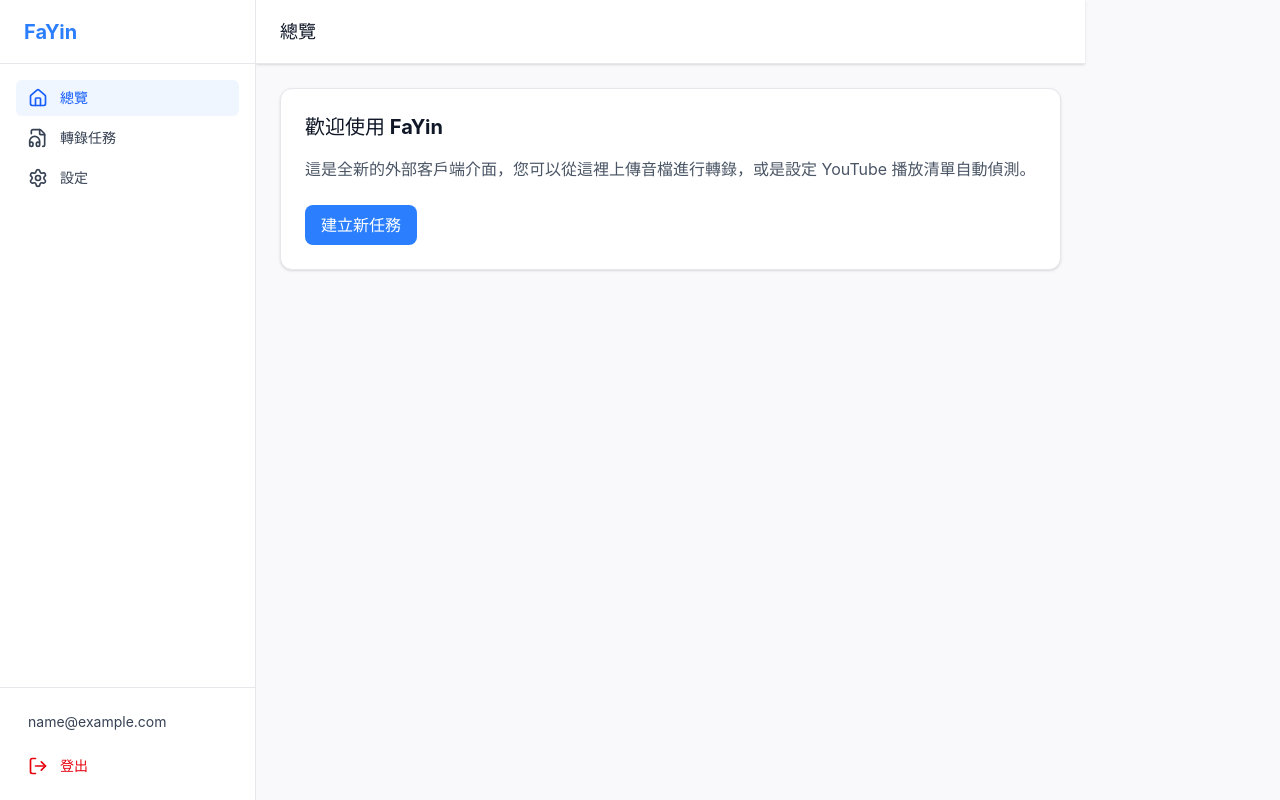
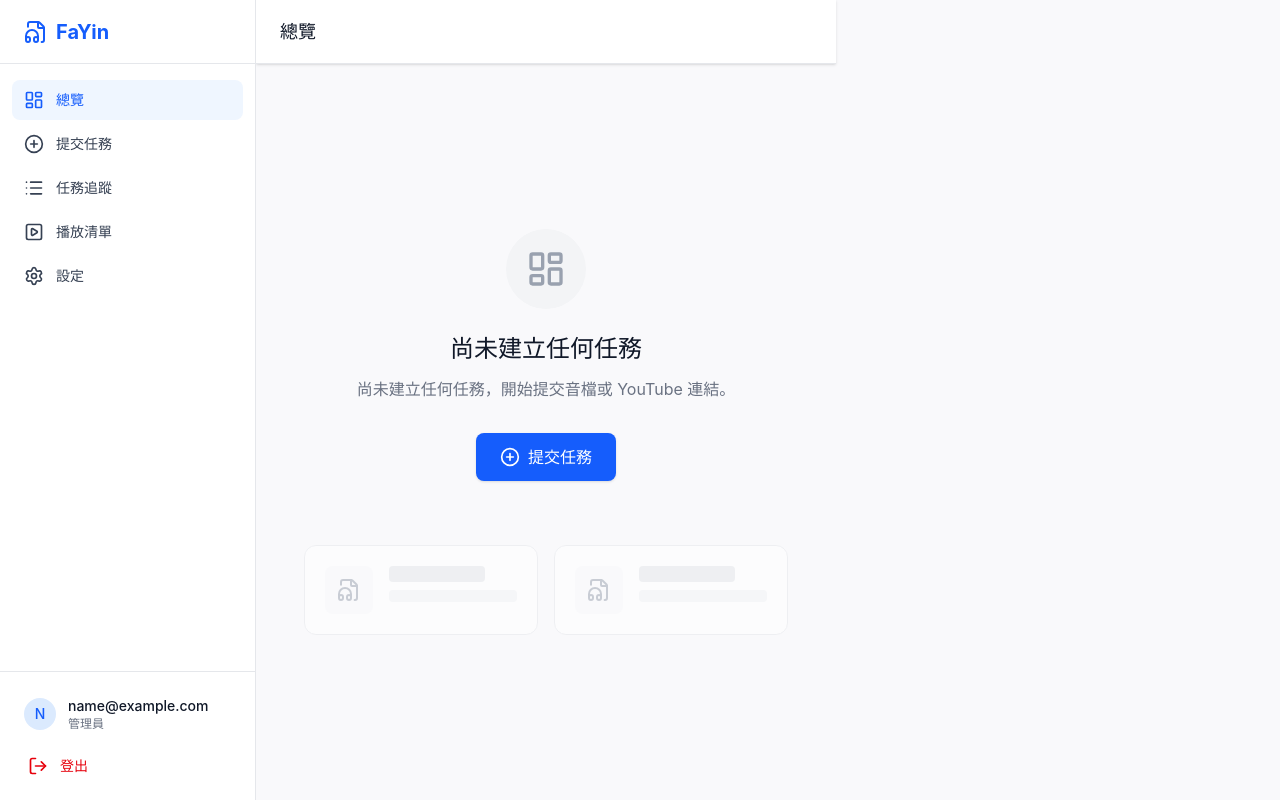
Before and after one commit to bbudaedu/ai-whisper, a React (Vite) app in the folder web-ui-external/: page / in a window 1280 px wide. Built offline with nearby package versions, Linux system fonts and the light colour scheme; no server answers; sample sign-in values are in the browser's storage.

Commit message:
feat(ui): implement main navigation structure and Dashboard view for external UI

```diff
--- a/web-ui-external/src/App.tsx
+++ b/web-ui-external/src/App.tsx
@@ -1,99 +1,113 @@
-import { useState } from 'react'
-import { Menu, X, Home, FileAudio, Settings, LogOut } from 'lucide-react'
-import { BrowserRouter, Routes, Route, Navigate } from 'react-router-dom'
-import { AuthProvider, useAuth } from './auth/AuthContext'
+import { useState, useEffect } from 'react'
+import { Menu, X } from 'lucide-react'
+import { BrowserRouter, Routes, Route, Navigate, useLocation } from 'react-router-dom'
+import { AuthProvider } from './auth/AuthContext'
 import { ProtectedRoute } from './components/ProtectedRoute'
 import Login from './pages/Login'
+import Dashboard from './pages/Dashboard'
+import Navigation from './components/Navigation'
+
+// Title updater component
+function PageTitle() {
+  const location = useLocation();
+  const [title, setTitle] = useState('總覽');
+
+  useEffect(() => {
+    switch (location.pathname) {
+      case '/':
+        setTitle('總覽');
+        break;
+      case '/submit':
+        setTitle('提交任務');
+        break;
+      case '/track':
+        setTitle('任務追蹤');
+        break;
+      case '/playlists':
+        setTitle('播放清單');
+        break;
+      case '/settings':
+        setTitle('設定');
+        break;
+      default:
+        setTitle('FaYin');
+    }
+  }, [location]);
+
+  return <h1 className="text-lg font-semibold text-gray-900 dark:text-white">{title}</h1>;
+}
 
 function AppLayout() {
   const [sidebarOpen, setSidebarOpen] = useState(false)
-  const { logout, user } = useAuth()
 
   const toggleSidebar = () => setSidebarOpen(!sidebarOpen)
-
-  const handleLogout = () => {
-    logout()
-  }
+  const closeSidebar = () => setSidebarOpen(false)
 
   return (
-    <div className="flex w-full min-h-screen">
+    <div className="flex w-full min-h-screen pb-16 md:pb-0"> {/* Padding bottom for mobile nav */}
       {/* Mobile overlay */}
       {sidebarOpen && (
         <div
           className="fixed inset-0 z-40 bg-black/50 md:hidden"
-          onClick={() => setSidebarOpen(false)}
+          onClick={closeSidebar}
         />
       )}
 
-      {/* Sidebar */}
+      {/* Desktop Sidebar */}
       <aside
         className={`fixed inset-y-0 left-0 z-50 w-64 transform transition-transform duration-300 ease-in-out md:relative md:translate-x-0 ${
           sidebarOpen ? 'translate-x-0' : '-translate-x-full'
+        } bg-white dark:bg-[#161b22] border-r border-gray-200 dark:border-gray-800 flex flex-col hidden md:flex`}
+      >
+        <Navigation isMobile={false} onCloseMobile={closeSidebar} />
+      </aside>
+
+      {/* Mobile Sidebar (Slide-out menu for mobile if needed, though bottom nav is primary) */}
+      <aside
+        className={`fixed inset-y-0 left-0 z-50 w-64 transform transition-transform duration-300 ease-in-out md:hidden ${
+          sidebarOpen ? 'translate-x-0' : '-translate-x-full'
         } bg-white dark:bg-[#161b22] border-r border-gray-200 dark:border-gray-800 flex flex-col`}
       >
-        <div className="h-16 flex items-center px-6 border-b border-gray-200 dark:border-gray-800 justify-between">
+        <div className="h-16 flex items-center px-6 border-b border-gray-200 dark:border-gray-800 justify-between shrink-0">
           <span className="text-xl font-bold text-blue-500">FaYin</span>
-          <button className="md:hidden p-2 -mr-2 text-gray-500 hover:text-gray-900 dark:text-gray-400 dark:hover:text-white" onClick={toggleSidebar}>
+          <button className="p-2 -mr-2 text-gray-500 hover:text-gray-900 dark:text-gray-400 dark:hover:text-white" onClick={toggleSidebar}>
             <X className="w-5 h-5" />
           </button>
         </div>
 
-        <nav className="flex-1 p-4 space-y-1">
-          <a href="#" className="flex items-center gap-3 px-3 py-2 text-sm font-medium rounded-md bg-blue-50 dark:bg-blue-900/20 text-blue-600 dark:text-blue-400">
-            <Home className="w-5 h-5" />
-            總覽
-          </a>
-          <a href="#" className="flex items-center gap-3 px-3 py-2 text-sm font-medium rounded-md text-gray-700 dark:text-gray-300 hover:bg-gray-100 dark:hover:bg-gray-800">
-            <FileAudio className="w-5 h-5" />
-            轉錄任務
-          </a>
-          <a href="#" className="flex items-center gap-3 px-3 py-2 text-sm font-medium rounded-md text-gray-700 dark:text-gray-300 hover:bg-gray-100 dark:hover:bg-gray-800">
-            <Settings className="w-5 h-5" />
-            設定
-          </a>
-        </nav>
+        {/* We can still render the Navigation here for mobile slide-out, but pass isMobile=false to render the list layout */}
+        <Navigation isMobile={false} onCloseMobile={closeSidebar} />
+      </aside>
 
-        <div className="p-4 border-t border-gray-200 dark:border-gray-800">
-          <div className="flex items-center justify-between px-3 py-2 text-sm text-gray-700 dark:text-gray-300 mb-2">
-            <span className="truncate">{user?.email || 'User'}</span>
-          </div>
-          <button
-            onClick={handleLogout}
-            className="w-full flex items-center gap-3 px-3 py-2 text-sm font-medium rounded-md text-red-600 dark:text-red-400 hover:bg-red-50 dark:hover:bg-red-900/20 transition-colors"
-          >
-            <LogOut className="w-5 h-5" />
-            登出
-          </button>
-        </div>
-      </aside>
+      {/* Mobile Bottom Navigation */}
+      <div className="md:hidden">
+        <Navigation isMobile={true} />
+      </div>
 
       {/* Main Content Area */}
       <main className="flex-1 flex flex-col min-w-0 bg-[#f9f9fb] dark:bg-[#0f1115]">
         {/* Header */}
-        <header className="h-16 flex items-center px-4 md:px-6 bg-white dark:bg-[#161b22] border-b border-gray-200 dark:border-gray-800 shadow-sm sticky top-0 z-30">
+        <header className="h-16 flex items-center px-4 md:px-6 bg-white dark:bg-[#161b22] border-b border-gray-200 dark:border-gray-800 shadow-sm sticky top-0 z-30 shrink-0">
           <button
             className="p-2 -ml-2 mr-4 md:hidden text-gray-500 hover:text-gray-900 dark:text-gray-400 dark:hover:text-white"
             onClick={toggleSidebar}
           >
             <Menu className="w-6 h-6" />
           </button>
-          <h1 className="text-lg font-semibold text-gray-900 dark:text-white">總覽</h1>
+          <PageTitle />
         </header>
 
         {/* Content */}
         <div className="p-4 md:p-6 flex-1 overflow-auto">
-          <div className="max-w-6xl mx-auto">
-            {/* Card Example */}
-            <div className="bg-white dark:bg-[#161b22] rounded-xl shadow-sm border border-gray-200 dark:border-gray-800 p-6 mb-6">
-              <h2 className="text-xl font-bold mb-4 text-gray-900 dark:text-white">歡迎使用 FaYin</h2>
-              <p className="text-gray-600 dark:text-gray-400 mb-6">
-                這是全新的外部客戶端介面，您可以從這裡上傳音檔進行轉錄，或是設定 YouTube 播放清單自動偵測。
-              </p>
-              <button className="px-4 py-2 bg-blue-500 hover:bg-blue-600 text-white font-medium rounded-lg transition-colors">
-                建立新任務
-              </button>
-            </div>
-          </div>
+          <Routes>
+            <Route path="/" element={<Dashboard />} />
+            {/* Placeholder routes for now */}
+            <Route path="/submit" element={<div className="p-4 text-gray-500">Submit Task Page (Coming soon)</div>} />
+            <Route path="/track" element={<div className="p-4 text-gray-500">Task Tracker Page (Coming soon)</div>} />
+            <Route path="/playlists" element={<div className="p-4 text-gray-500">Playlists Page (Coming soon)</div>} />
+            <Route path="/settings" element={<div className="p-4 text-gray-500">Settings Page (Coming soon)</div>} />
+            <Route path="*" element={<Navigate to="/" replace />} />
+          </Routes>
         </div>
       </main>
     </div>
@@ -106,8 +120,7 @@
       <BrowserRouter>
         <Routes>
           <Route path="/login" element={<Login />} />
-          <Route path="/" element={<ProtectedRoute><AppLayout /></ProtectedRoute>} />
-          <Route path="*" element={<Navigate to="/" replace />} />
+          <Route path="/*" element={<ProtectedRoute><AppLayout /></ProtectedRoute>} />
         </Routes>
       </BrowserRouter>
     </AuthProvider>
--- /dev/null
+++ b/web-ui-external/src/components/Navigation.tsx
@@ -0,0 +1,117 @@
+import React from 'react';
+import { NavLink, useLocation } from 'react-router-dom';
+import { LayoutDashboard, PlusCircle, List, PlaySquare, Settings, LogOut, FileAudio } from 'lucide-react';
+import { useAuth } from '../auth/AuthContext';
+
+export const Navigation: React.FC<{
+  isMobile: boolean;
+  onCloseMobile?: () => void;
+}> = ({ isMobile, onCloseMobile }) => {
+  const { user, logout } = useAuth();
+  const location = useLocation();
+
+  const navItems = [
+    { path: '/', label: '總覽', icon: LayoutDashboard, exact: true },
+    { path: '/submit', label: '提交任務', icon: PlusCircle },
+    { path: '/track', label: '任務追蹤', icon: List },
+    { path: '/playlists', label: '播放清單', icon: PlaySquare },
+    { path: '/settings', label: '設定', icon: Settings },
+  ];
+
+  const handleLogout = () => {
+    logout();
+  };
+
+  // Bottom Tab Bar for Mobile
+  if (isMobile) {
+    return (
+      <nav className="fixed bottom-0 w-full bg-white dark:bg-[#161b22] border-t border-gray-200 dark:border-gray-800 flex flex-row justify-around items-center h-16 z-50 px-2 pb-safe">
+        {navItems.map((item) => {
+          const isActive = item.exact
+            ? location.pathname === item.path
+            : location.pathname.startsWith(item.path);
+
+          const Icon = item.icon;
+
+          return (
+            <NavLink
+              key={item.path}
+              to={item.path}
+              className={`flex flex-col items-center justify-center w-full h-full space-y-1 ${
+                isActive
+                  ? 'text-blue-600 dark:text-blue-500'
+                  : 'text-gray-500 dark:text-gray-400 hover:text-gray-900 dark:hover:text-gray-200'
+              }`}
+            >
+              <Icon className="w-5 h-5" />
+              <span className="text-[10px] font-medium leading-none">{item.label}</span>
+            </NavLink>
+          );
+        })}
+      </nav>
+    );
+  }
+
+  // Left Sidebar for Desktop
+  return (
+    <>
+      <div className="h-16 flex items-center px-6 border-b border-gray-200 dark:border-gray-800 justify-between shrink-0">
+        <div className="flex items-center gap-2 text-blue-600 dark:text-blue-500">
+          <FileAudio className="w-6 h-6" />
+          <span className="text-xl font-bold">FaYin</span>
+        </div>
+      </div>
+
+      <div className="flex-1 overflow-y-auto py-4 px-3 space-y-1">
+        {navItems.map((item) => {
+          const isActive = item.exact
+            ? location.pathname === item.path
+            : location.pathname.startsWith(item.path);
+
+          const Icon = item.icon;
+
+          return (
+            <NavLink
+              key={item.path}
+              to={item.path}
+              onClick={onCloseMobile}
+              className={`flex items-center gap-3 px-3 py-2.5 text-sm font-medium rounded-lg transition-colors ${
+                isActive
+                  ? 'bg-blue-50 text-blue-600 dark:bg-blue-900/20 dark:text-blue-400'
+                  : 'text-gray-700 dark:text-gray-300 hover:bg-gray-100 dark:hover:bg-gray-800/50'
+              }`}
+            >
+              <Icon className="w-5 h-5 flex-shrink-0" />
+              {item.label}
+            </NavLink>
+          );
+        })}
+      </div>
+
+      <div className="p-4 border-t border-gray-200 dark:border-gray-800 shrink-0">
+        <div className="flex items-center px-2 py-2 mb-2">
+          <div className="w-8 h-8 rounded-full bg-blue-100 dark:bg-blue-900/30 flex items-center justify-center text-blue-600 dark:text-blue-400 font-medium text-sm mr-3">
+            {user?.email?.charAt(0).toUpperCase() || 'U'}
+          </div>
+          <div className="flex-1 min-w-0">
+            <p className="text-sm font-medium text-gray-900 dark:text-white truncate">
+              {user?.email || 'User'}
+            </p>
+            <p className="text-xs text-gray-500 dark:text-gray-400 truncate">
+              {user?.role === 'admin' ? '管理員' : '一般用戶'}
+            </p>
+          </div>
+        </div>
+        <button
+          onClick={handleLogout}
+          className="w-full flex items-center gap-3 px-3 py-2 text-sm font-medium rounded-lg text-red-600 dark:text-red-400 hover:bg-red-50 dark:hover:bg-red-900/20 transition-colors"
+        >
+          <LogOut className="w-5 h-5 flex-shrink-0" />
+          登出
+        </button>
+      </div>
+    </>
+  );
+};
+
+export default Navigation;
--- /dev/null
+++ b/web-ui-external/src/pages/Dashboard.tsx
@@ -0,0 +1,55 @@
+import React from 'react';
+import { useNavigate } from 'react-router-dom';
+import { PlusCircle, FileAudio, LayoutDashboard } from 'lucide-react';
+
+export const Dashboard: React.FC = () => {
+  const navigate = useNavigate();
+
+  return (
+    <div className="max-w-4xl mx-auto h-full flex flex-col items-center justify-center text-center p-6 min-h-[60vh]">
+      <div className="w-20 h-20 bg-gray-100 dark:bg-gray-800 rounded-full flex items-center justify-center mb-6">
+        <LayoutDashboard className="w-10 h-10 text-gray-400 dark:text-gray-500" />
+      </div>
+
+      <h2 className="text-2xl font-bold text-gray-900 dark:text-white mb-3">
+        尚未建立任何任務
+      </h2>
+
+      <p className="text-gray-500 dark:text-gray-400 mb-8 max-w-md">
+        尚未建立任何任務，開始提交音檔或 YouTube 連結。
+      </p>
+
+      <button
+        onClick={() => navigate('/submit')}
+        className="flex items-center gap-2 px-6 py-3 bg-blue-600 hover:bg-blue-700 text-white font-medium rounded-lg transition-colors shadow-sm"
+      >
+        <PlusCircle className="w-5 h-5" />
+        提交任務
+      </button>
+
+      {/* Placeholder for future recent tasks / quick stats */}
+      <div className="mt-16 grid grid-cols-1 sm:grid-cols-2 gap-4 w-full max-w-2xl opacity-50 pointer-events-none">
+        <div className="bg-white dark:bg-[#161b22] p-5 rounded-xl border border-gray-200 dark:border-gray-800 text-left flex items-start gap-4">
+          <div className="p-3 bg-gray-50 dark:bg-gray-800 rounded-lg">
+            <FileAudio className="w-6 h-6 text-gray-400" />
+          </div>
+          <div>
+            <div className="h-4 bg-gray-200 dark:bg-gray-700 rounded w-24 mb-2"></div>
+            <div className="h-3 bg-gray-100 dark:bg-gray-800 rounded w-32"></div>
+          </div>
+        </div>
+        <div className="bg-white dark:bg-[#161b22] p-5 rounded-xl border border-gray-200 dark:border-gray-800 text-left flex items-start gap-4">
+          <div className="p-3 bg-gray-50 dark:bg-gray-800 rounded-lg">
+            <FileAudio className="w-6 h-6 text-gray-400" />
+          </div>
+          <div>
+            <div className="h-4 bg-gray-200 dark:bg-gray-700 rounded w-24 mb-2"></div>
+            <div className="h-3 bg-gray-100 dark:bg-gray-800 rounded w-32"></div>
+          </div>
+        </div>
+      </div>
+    </div>
+  );
+};
+
+export default Dashboard;
```
